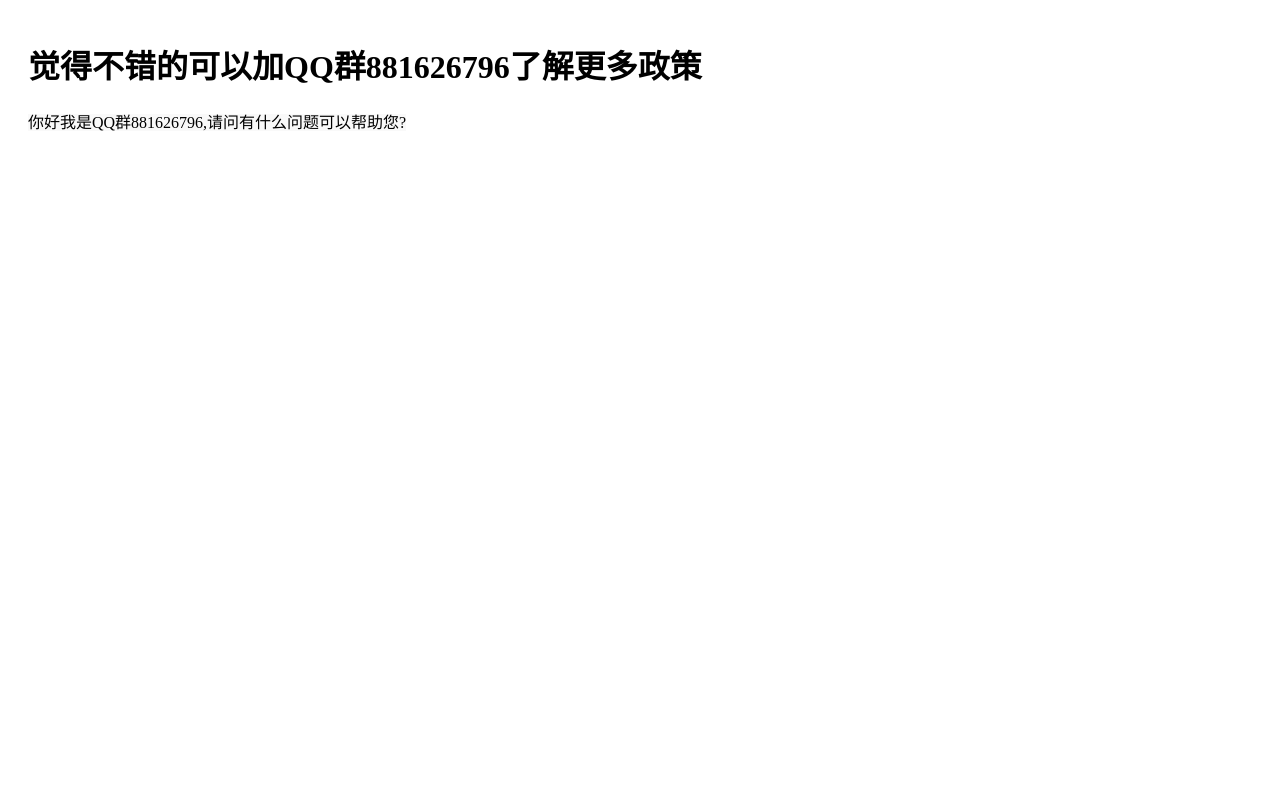
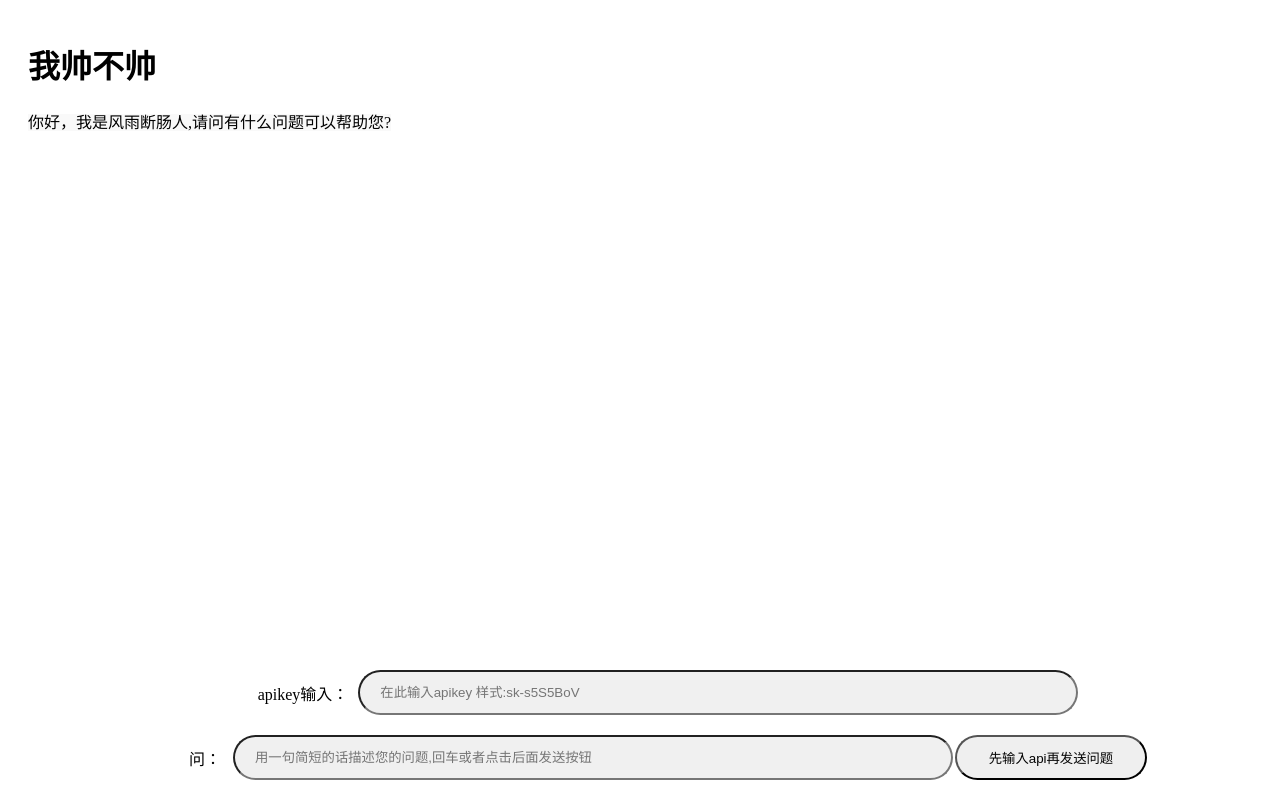
Before and after one commit to QQqun881626796/QQqun881626796.github.io, a plain HTML site: page index.html in a window 1280 px wide. Drawn offline with nearby package versions, Linux system fonts and the light colour scheme.

Commit message:
Update index.html

```diff
--- a/index.html
+++ b/index.html
@@ -11,7 +11,7 @@
     <!--网站开启对 web app 程序的支持-->
     <meta name="apple-mobile-web-app-capable" content="yes">
     <!--在 web app 应用下状态条（屏幕顶部条）的颜色；(改变顶部状态条的颜色)-->
-    <!--默认值为 default（蓝色），可以定为 black（黑色）和 black-translucent（灰色半透明）；-->
+    <!--默认值为 default（白色），可以定为 black（黑色）和 black-translucent（灰色半透明）；-->
     <meta name="apple-mobile-web-app-status-bar-style" content="black">
     <!--http-equiv="Content-Type" 表示描述文档类型-->
     <!--HTTP-EQUIV类似于HTTP的头部协议，它回应给浏览器一些有用的信息，以帮助正确和精确地显示网页内容-->
@@ -32,7 +32,7 @@
     <meta name="msapplication-tap-highlight" content="no">
 <meta charset="utf-8">
 <div id="app" style="display: flex;flex-flow: column;margin: 20; ">
-    <h1>觉得不错的可以加QQ群881626796了解更多政策</h1>
+    <h1>我帅不帅</h1>
 	<view ref="messageContent" style="width: 100%;height: 80vh;overflow-y: auto; ">
 		<!-- 用来获取消息体高度 -->
 		<view id="okk" scroll-with-animation style="width: 100%;height: 200px;">
@@ -83,8 +83,9 @@
             height: 45px;
             border-radius: 50px;
             padding-left: 20px;
-            margin-left: 10px;background-color: #f0f0f0;" @confirm="sendMsg" confirm-type="search"
-				placeholder-class="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"
+            margin-left: 10px;background-color: #f0f0f0;" @confirm="sendMsg" confirm-type="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"
+				placeholder-class="my-neirong-sm"
+				placeholder="在此输入apikey 样式:sk-s5S5BoV" />
 		</view>
 		<view style="font-size: 55rpx;display: flex;
         flex-direction: row;
@@ -121,11 +122,11 @@
 				showTow: false,
 				msgList: [{
 					my: false,
-					msg: "你好我是QQ群881626796,请问有什么问题可以帮助您?"
+					msg: "你好，我是风雨断肠人,请问有什么问题可以帮助您?"
 				}],
 				msgContent: "",
 				msg: "",
-				sendmsgcache: ['881626796:你好我是QQ群881626796,请问有什么问题可以帮助您?\n']
+				sendmsgcache: ['风雨断肠人:你好我是风雨断肠人,请问有什么问题可以帮助您?\n']
 			}
 		},
 		methods: {
```
